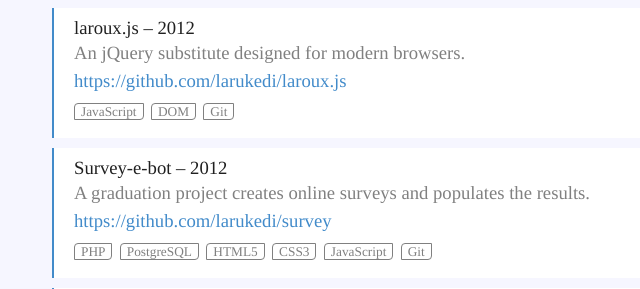
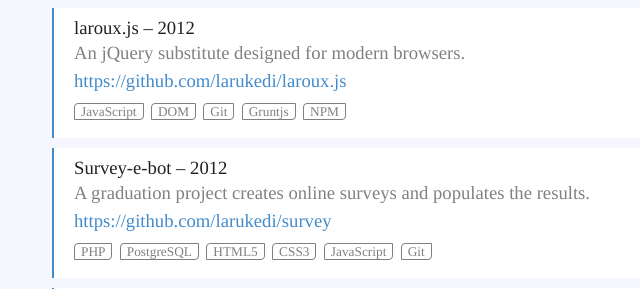
Before and after one commit to eser/personal-homepage, a PHP site: page / in a window 1280 px wide. Shown: the part 4928-5217 px from the top of the page, without its empty margins (213-853 px from the left). Run offline with PHP 8.4, Linux system fonts and the light colour scheme; data that the repository does not hold is empty.

Commit message:
* fixed a caching issue.

```diff
--- a/includes/FileCache.php
+++ b/includes/FileCache.php
@@ -10,7 +10,7 @@ class FileCache
         $file = $cachePath . $hash;
 
         // if exists and not expired.
-        if (file_exists($file) && filemtime($file) < time() + $duration) {
+        if (file_exists($file) && filemtime($file) + $duration >= time()) {
             return $file;
         }
 
--- a/index.php
+++ b/index.php
@@ -693,6 +693,8 @@
                                                 <div class="xsmalltag"><em>JavaScript</em></div>
                                                 <div class="xsmalltag"><em>DOM</em></div>
                                                 <div class="xsmalltag"><em>Git</em></div>
+                                                <div class="xsmalltag"><em>Gruntjs</em></div>
+                                                <div class="xsmalltag"><em>NPM</em></div>
                                             </div>
                                         </div>
 
```
